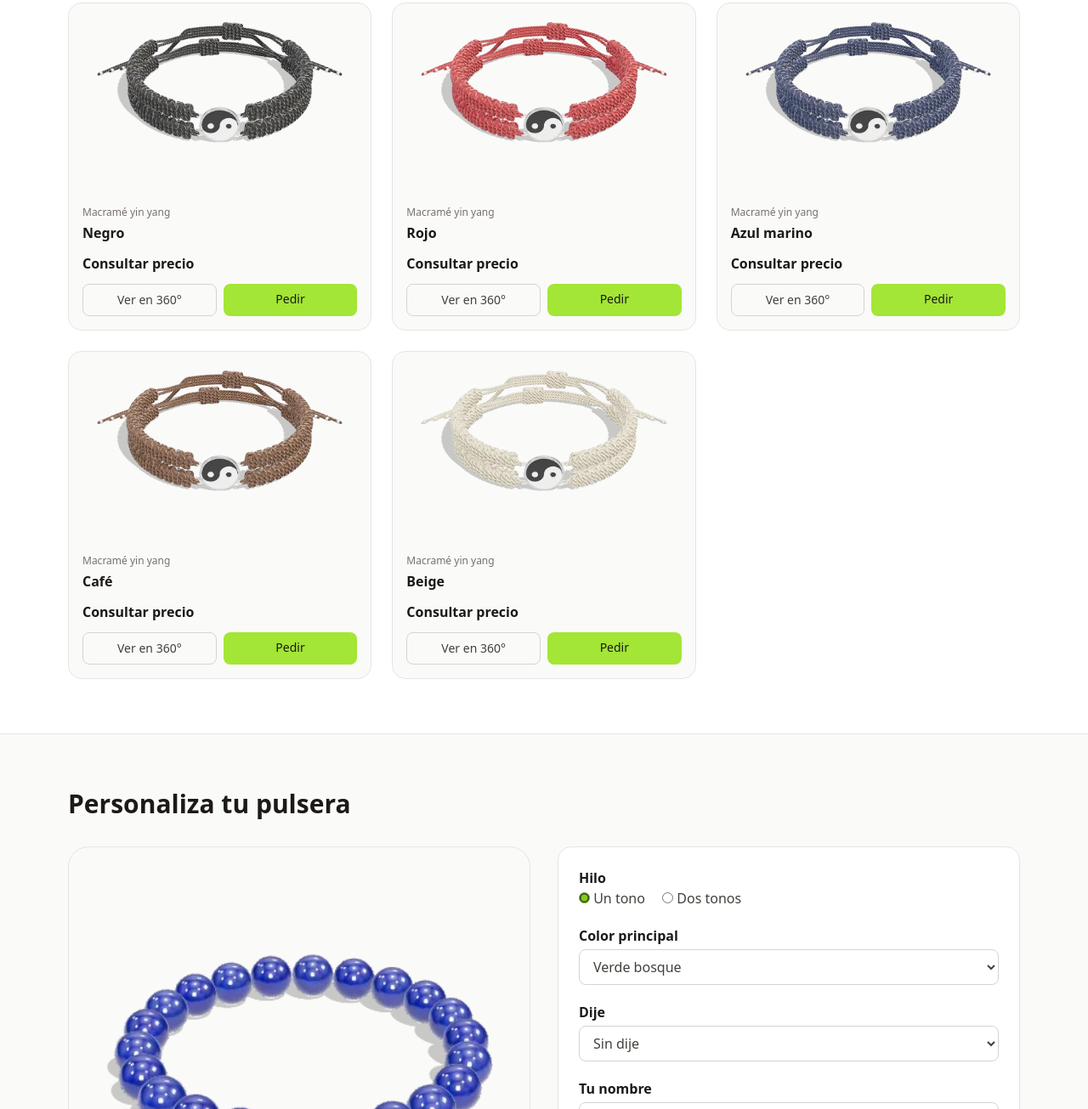
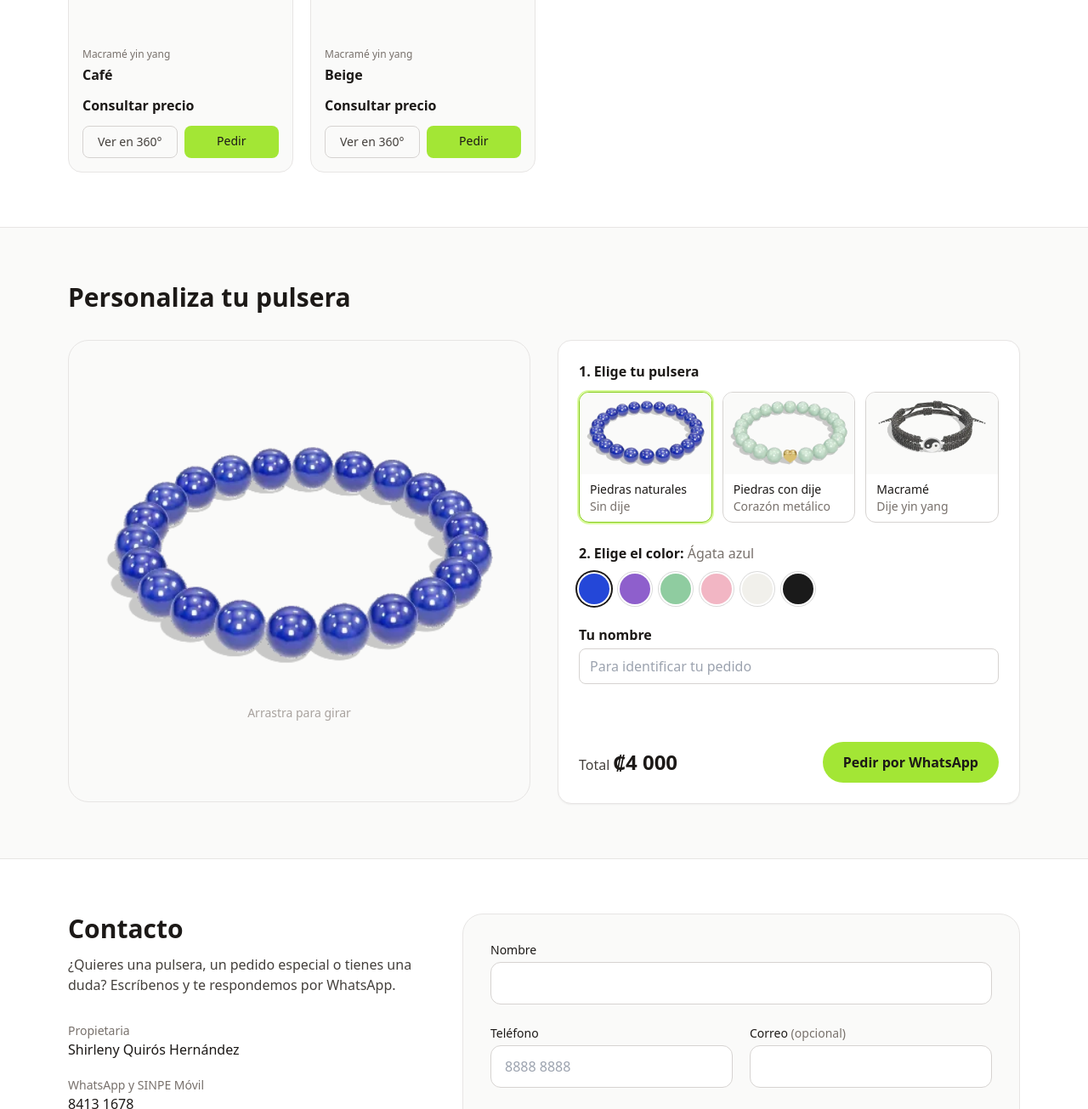
Before and after one commit to Tatiana-MQ/Proyecto-progra-III-sitio-web, a plain HTML site: page Index.html in a window 1280 px wide. Shown: the part 2153-3458 px from the top of the page at 85% size. Drawn offline with nearby package versions, Linux system fonts and the light colour scheme.

Commit message:
Update section headers and form structure in Index.html

```diff
--- a/Index.html
+++ b/Index.html
@@ -44,69 +44,6 @@
   <p class="mt-3">TODO Persona 1: historia, valor artesanal, misión y visión.</p>
 </section>
 
-
-<!-- ========== PERSONA 2: CATÁLOGO (src/js/catalog.js) ========== -->
-<section id="catalogo" class="bg-white border-y border-stone-200">
-  <div class="max-w-6xl mx-auto px-4 py-16">
-    <h2 class="text-3xl font-bold text-stone-900">Catálogo</h2>
-    <div id="catalog-grid" class="mt-8 grid gap-6 sm:grid-cols-2 lg:grid-cols-3"></div>
-  </div>
-</section>
-
-<!-- ========== PERSONA 3: VISOR 3D + CONTROLES (src/js/viewer3d.js) ========== -->
-<section id="personalizar" class="max-w-6xl mx-auto px-4 py-16">
-  <h2 class="text-3xl font-bold text-stone-900">Personaliza tu pulsera</h2>
-  <div class="mt-8 grid gap-8 md:grid-cols-2">
-
-    <div id="viewer-3d" class="aspect-square rounded-2xl border-2 border-dashed border-stone-300 bg-white grid place-items-center text-stone-500">
-      Aquí va el visor 3D (Persona 3)
-    </div>
-
-    <form id="customizer-form" class="flex flex-col gap-5 bg-white rounded-2xl border border-stone-200 shadow-sm p-6" novalidate>
-      <fieldset>
-        <legend class="font-semibold text-stone-900">Hilo</legend>
-        <label class="mr-4"><input type="radio" name="hilo" value="un_tono" checked class="accent-lime-500"> Un tono</label>
-        <label><input type="radio" name="hilo" value="dos_tonos" class="accent-lime-500"> Dos tonos</label>
-      </fieldset>
-      <label class="block"><span class="font-semibold text-stone-900">Color principal</span>
-        <select name="color1" class="mt-1 w-full rounded-lg border border-stone-300 bg-white px-3 py-2">
-          <option value="#1E4D2B">Verde bosque</option><option value="#9ACD32">Verde pistacho</option>
-          <option value="#3E2723">Café</option><option value="#E8DCC8">Crema</option>
-          <option value="#1C1917">Negro</option><option value="#C2410C">Terracota</option>
-        </select>
-      </label>
-      <label id="color2-caja" class="block hidden"><span class="font-semibold text-stone-900">Segundo color</span>
-        <select name="color2" class="mt-1 w-full rounded-lg border border-stone-300 bg-white px-3 py-2">
-          <option value="#E8DCC8">Crema</option><option value="#1E4D2B">Verde bosque</option>
-          <option value="#9ACD32">Verde pistacho</option><option value="#3E2723">Café</option>
-          <option value="#1C1917">Negro</option><option value="#C2410C">Terracota</option>
-        </select>
-      </label>
-      <label class="block"><span class="font-semibold text-stone-900">Dije</span>
-        <select name="dije" class="mt-1 w-full rounded-lg border border-stone-300 bg-white px-3 py-2">
-          <option value="ninguno">Sin dije</option><option value="metalico">Dije metálico</option><option value="natural">Dije natural</option>
-        </select>
-      </label>
-
-      <!-- PERSONA 4: pedido -->
-      <label class="block"><span class="font-semibold text-stone-900">Tu nombre</span>
-        <input name="cliente" type="text" placeholder="Para identificar tu pedido" class="mt-1 w-full rounded-lg border border-stone-300 bg-white px-3 py-2">
-      </label>
-      <p id="customizer-error" class="text-red-600 text-sm min-h-5" role="alert"></p>
-      <div class="flex items-center justify-between gap-4">
-        <p>Total <strong id="customizer-total" class="text-2xl text-stone-900">₡0</strong></p>
-        <button type="submit" class="bg-lime-400 hover:bg-lime-500 text-stone-900 font-semibold rounded-full px-6 py-3">Pedir por WhatsApp</button>
-      </div>
-    </form>
-  </div>
-</section>
-
-<!-- ========== PERSONA 2: CONTACTO ========== -->
-<section id="contacto" class="bg-white border-t border-stone-200">
-  <div class="max-w-6xl mx-auto px-4 py-16">
-    <h2 class="text-3xl font-bold text-stone-900">Contacto</h2>
-    <p class="mt-3">TODO Persona 2: formulario con validación. Propietaria: Shirleny Quirós Hernández · WhatsApp / SINPE: 8413 1678 · @ArteGuapinol</p>
-
 <!-- ========== PERSONA 2: CATÁLOGO (JS/app.js) ========== -->
 <section id="catalogo" class="bg-white border-y border-stone-200">
   <div class="max-w-6xl mx-auto px-4 py-16">
@@ -122,11 +59,41 @@
   </div>
 </section>
 
-<!-- ========== PERSONA 3: VISTA 360° (JS/app.js) ========== -->
+<!-- ========== PERSONA 3: VISOR 3D + CONTROLES (src/js/viewer3d.js) ========== -->
+<!-- El visor semi-3D se dibuja dentro de #viewer-3d desde JS/app.js -->
+<!-- Muestra la imagen 360° del modelo y color elegidos -->
 <section id="personalizar" class="max-w-6xl mx-auto px-4 py-16">
-  <h2 class="text-3xl font-bold text-stone-900">Mira cada pulsera en 360°</h2>
-  <p class="mt-3 max-w-2xl">Arrastra cada pulsera para verla por todos lados y elige tu color favorito.</p>
-  <div id="catalogo-360" class="mt-8"></div>
+  <h2 class="text-3xl font-bold text-stone-900">Personaliza tu pulsera</h2>
+  <div class="mt-8 grid gap-8 md:grid-cols-2">
+
+    <div id="viewer-3d" class="aspect-square rounded-2xl border-2 border-dashed border-stone-300 bg-white grid place-items-center text-stone-500">
+      Aquí va el visor 3D (Persona 3)
+    </div>
+
+    <!-- Persona 3: panel con los 3 modelos y los colores del modelo elegido -->
+    <form id="customizer-form" class="flex flex-col gap-6 bg-white rounded-2xl border border-stone-200 shadow-sm p-6" novalidate>
+      <div>
+        <p class="font-semibold text-stone-900">1. Elige tu pulsera</p>
+        <!-- Las tarjetas de los modelos se crean desde JS/app.js -->
+        <div id="panel-modelos" class="mt-3 grid grid-cols-3 gap-3"></div>
+      </div>
+
+      <div>
+        <p class="font-semibold text-stone-900">2. Elige el color: <span id="color-nombre" class="font-normal text-stone-500"></span></p>
+        <div id="panel-colores" class="mt-3 flex flex-wrap gap-3"></div>
+      </div>
+
+      <!-- PERSONA 4: pedido -->
+      <label class="block"><span class="font-semibold text-stone-900">Tu nombre</span>
+        <input name="cliente" type="text" placeholder="Para identificar tu pedido" class="mt-1 w-full rounded-lg border border-stone-300 bg-white px-3 py-2">
+      </label>
+      <p id="customizer-error" class="text-red-600 text-sm min-h-5" role="alert"></p>
+      <div class="flex items-center justify-between gap-4">
+        <p>Total <strong id="customizer-total" class="text-2xl text-stone-900">₡0</strong></p>
+        <button type="submit" class="bg-lime-400 hover:bg-lime-500 text-stone-900 font-semibold rounded-full px-6 py-3">Pedir por WhatsApp</button>
+      </div>
+    </form>
+  </div>
 </section>
 
 <!-- ========== PERSONA 2: CONTACTO ========== -->
@@ -214,14 +181,6 @@
 </main>
 
 <!-- ========== PERSONA 2: FOOTER ========== -->
-
-<footer class="bg-stone-900 text-stone-300 py-8 text-center text-sm">© 2026 Artesanías Guapinol</footer>
-
-<script src="src/js/store.js"></script>
-<script src="src/js/main.js"></script>
-<script src="src/js/catalog.js"></script>
-<script src="src/js/viewer3d.js"></script>
-
 <footer class="bg-stone-900 text-stone-300">
   <div class="max-w-6xl mx-auto px-4 py-12 grid gap-10 sm:grid-cols-2 lg:grid-cols-4">
     <div class="lg:col-span-2">
@@ -235,7 +194,7 @@
         <li><a href="#inicio" class="hover:text-lime-300">Inicio</a></li>
         <li><a href="#nosotros" class="hover:text-lime-300">Nosotros</a></li>
         <li><a href="#catalogo" class="hover:text-lime-300">Catálogo</a></li>
-        <li><a href="#personalizar" class="hover:text-lime-300">Vista 360°</a></li>
+        <li><a href="#personalizar" class="hover:text-lime-300">Personalizar</a></li>
         <li><a href="#contacto" class="hover:text-lime-300">Contacto</a></li>
       </ul>
     </nav>
```
